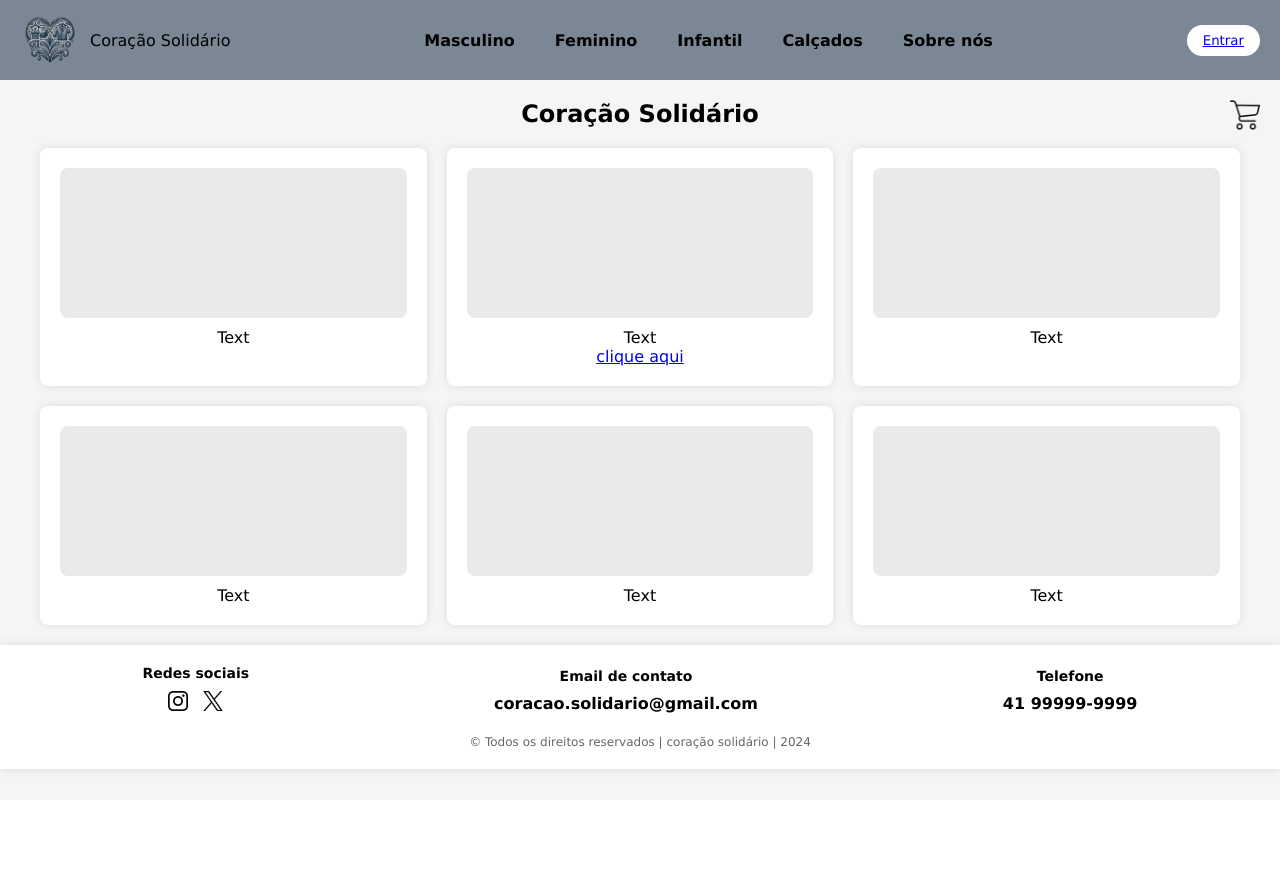
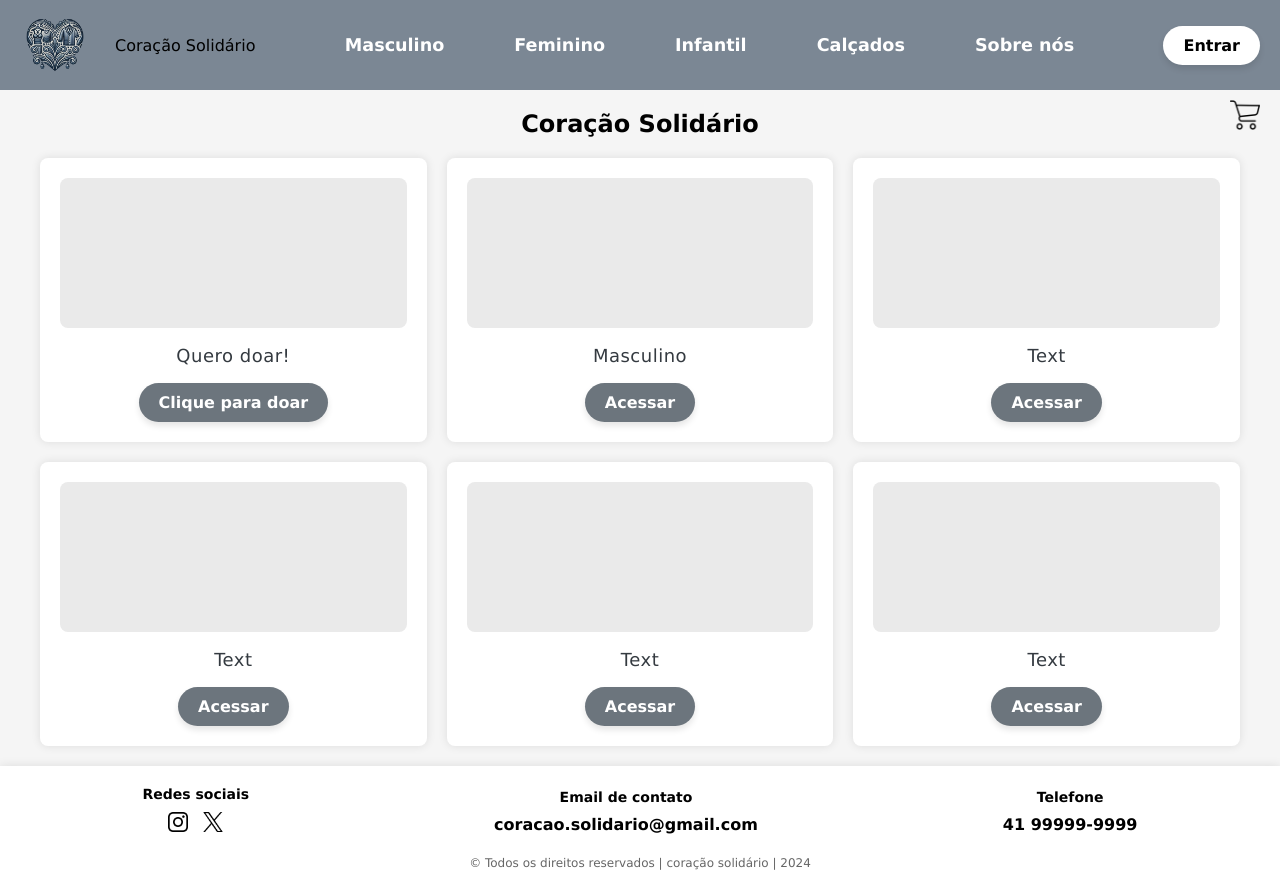
Before and after one commit to gaacarmo/Coracao_solidario, a PHP site: page / in a window 1280 px wide. Before the commit the page ends 775 px from the top, so only its background shows below. Run offline with PHP 8.4, Linux system fonts and the light colour scheme.

Commit message:
css index

```diff
--- a/index.php
+++ b/index.php
@@ -8,14 +8,14 @@
 <body>
     <header>
         <div class="logo">
-            <a href="home.php"><img class="logo-1" src="assets/logo coracao.png" alt="Coração Solidário">
+            <a href="index.php "><img class="logo-1" src="assets/logo coracao.png" alt="Coração Solidário">
             </a>
 
             <a>Coração Solidário</a>
         </div>
         <nav>
             <ul>
-                <li><a href="#" class="active">Masculino</a></li>
+                <li><a href="home.php?dir=masculino&file=masculino_produtos" class="active">Masculino</a></li>
                 <li><a href="#">Feminino</a></li>
                 <li><a href="#">Infantil</a></li>
                 <li><a href="#">Calçados</a></li>
@@ -35,28 +35,33 @@
         <section class="products">
             <div class="product">
                 <div class="product-image"></div>
-                <p>Text</p>
+                <p class="texto-produto">Quero doar!</p>
+                <a class="btn-index" href='home.php?dir=paginas&file=form_doar'>Clique para doar</a>
             </div>
             <div class="product">
                 <div class="product-image"></div>
-                <p>Text</p>
-                <a href="#">clique aqui</a>
+                <p class="texto-produto">Masculino</p>
+                <a class="btn-index" href="home.php?dir=masculino&file=masculino_produtos">Acessar</a>
             </div>
             <div class="product">
                 <div class="product-image"></div>
-                <p>Text</p>
+                <p class="texto-produto">Text</p>
+                <a class="btn-index" href=#>Acessar</a>
             </div>
             <div class="product">
                 <div class="product-image"></div>
-                <p>Text</p>
+                <p class="texto-produto">Text</p>
+                <a class="btn-index" href=#>Acessar</a>
             </div>
             <div class="product">
                 <div class="product-image"></div>
-                <p>Text</p>
+                <p class="texto-produto">Text</p>
+                <a class="btn-index" href=#>Acessar</a>
             </div>
             <div class="product">
                 <div class="product-image"></div>
-                <p>Text</p>
+                <p class="texto-produto">Text</p>
+                <a class="btn-index" href=#>Acessar</a>
             </div>
         </section>
     </main>
--- /dev/null
+++ b/masculino/masculino_produtos.php
@@ -0,0 +1 @@
+<h2>Maculino</h2>
--- a/paginas/carrinho.php
+++ b/paginas/carrinho.php
@@ -1,3 +1,3 @@
 <div class="titulo">
-    <h1>OIII</h1>
+    <h1>Carrinho</h1>
 </div>
--- /dev/null
+++ b/paginas/form_doar.php
@@ -0,0 +1 @@
+<h2>Doação</h2>
--- a/paginas/loginusu.php
+++ b/paginas/loginusu.php
@@ -71,7 +71,7 @@ if ($_SERVER['REQUEST_METHOD'] === 'POST') {
     <button class="button-entrar">Entrar</button>
 </form>
 
-<!-- Exibir erros no HTML -->
+
 <?php if (!empty($erros)): ?>
     <div class="erros">
         <?php foreach ($erros as $erro): ?>
--- a/style.css
+++ b/style.css
@@ -18,54 +18,84 @@
   .logo {
     display: flex;
     align-items: center;
+    gap: 15px;
+    text-decoration: none;
 }
 
 .logo img {
-      height: 60px;
-
+    height: 70px;
     margin-right: 10px;
+    transition: transform 0.3s ease;
 }
 
-  .logo span {
-      font-size: 1.8rem;
-      color: #000;
-  }
 
   nav ul {
     display: flex;
     list-style: none;
+    padding: 0;
+    margin: 0;
+    border-radius: 10px;
 }
 
 nav ul li {
-      margin: 0 10px;
+    margin: 0 15px;
+    position: relative;
 }
 
 nav ul li a {
     text-decoration: none;
-      color: #000;
-      font-size: 1rem;
-      padding: 5px 10px;
-      border-radius: 5px;
+    color: #fff;
+    font-size: 1.1rem;
+    padding: 10px 20px;
+    border-radius: 30px;
     font-weight: bold;
+    transition: background-color 0.3s ease, color 0.3s ease;
 }
 
-  .nav ul li a:hover {
-      background-color: #000;
+nav ul li a:hover {
+    background-color: black;
     color: #fff;
 }
 
+
+
+nav ul li a:before {
+    content: '';
+    position: absolute;
+    width: 100%;
+    height: 2px;
+    bottom: 0;
+    left: 0;
+    visibility: hidden;
+    transform: scaleX(0);
+    transition: all 0.3s ease-in-out;
+}
+
   .login button {
-      background-color: #fff;
-      color: #000;
+    background-color: white;
+    color: black;
     border: none;
-      padding: 8px 16px;
-      border-radius: 20px;
+    padding: 10px 20px;
+    border-radius: 30px;
     cursor: pointer;
+    font-size: 16px;
+    font-weight: 600;
+    box-shadow: 0px 4px 6px rgba(0, 0, 0, 0.1);
+    transition: background-color 0.3s ease, transform 0.3s ease;
 }
 
 .login button:hover {
-      background-color: #e0e0e0;
+    background-color: black;
+    color: white;
+    transform: scale(1.05);
+    box-shadow: 0px 6px 10px rgba(0, 0, 0, 0.15); /
 }
+
+.login button a {
+    color: inherit;
+    text-decoration: none;
+}
+
   body {
     font-family: Arial, sans-serif;
 
@@ -163,3 +193,41 @@ footer {
 .social-icons img:last-child {
     margin-right: 0;
 }
+.texto-produto {
+    margin: 15px 0;
+    font-size: 18px; /* Um pouco menor para balancear com outros elementos */
+    font-weight: 500; /* Peso médio para dar destaque sem exagero */
+    color: #343a40; /* Cor neutra mais escura para contraste com fundos claros */
+    text-align: center; /* Centraliza o texto em relação ao produto */
+    letter-spacing: 0.5px; /* Espaçamento entre letras para um visual mais elegante */
+    line-height: 1.4; /* Espaçamento de linha para melhor legibilidade */
+    transition: color 0.3s ease; /* Transição suave para a cor no hover */
+}
+
+.texto-produto:hover {
+    color: #495057; /* Cor levemente mais clara no hover para um efeito sutil */
+}
+
+
+.btn-index {
+    display: inline-block;
+    padding: 10px 20px;
+    background-color: #6c757d; /* Cor de fundo cinza suave */
+    color: #fff; /* Cor do texto branca */
+    text-decoration: none; /* Remove sublinhado */
+    font-size: 1rem;
+    font-weight: 600; /* Texto com peso para destaque */
+    border-radius: 25px; /* Borda arredondada para um visual moderno */
+    box-shadow: 0 4px 6px rgba(0, 0, 0, 0.1); /* Leve sombra para profundidade */
+    transition: background-color 0.3s ease, transform 0.3s ease; /* Transição suave para hover e clique */
+}
+
+.btn-index:hover {
+    background-color: #5a6268; /* Cor cinza um pouco mais escura no hover */
+    transform: translateY(-3px); /* Elevação suave no hover */
+}
+
+.btn-index:active {
+    background-color: #4e555b; /* Cinza mais escuro ao pressionar o botão */
+    transform: translateY(0); /* Remove a elevação ao clicar */
+}
```
Also changed, not shown: home.php (+7 -7 lines). Lines whose indentation alone changed are shown as unchanged.
